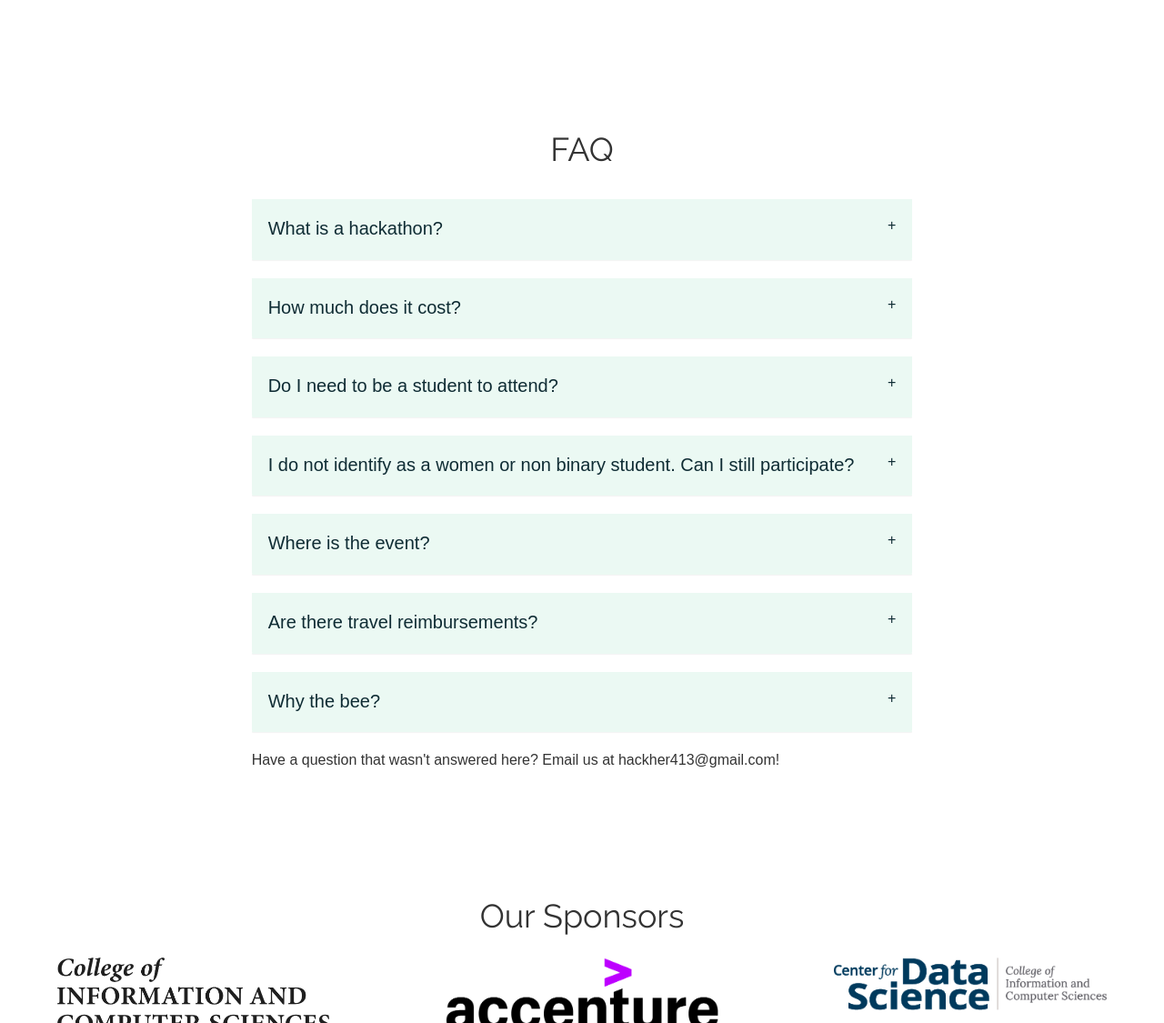
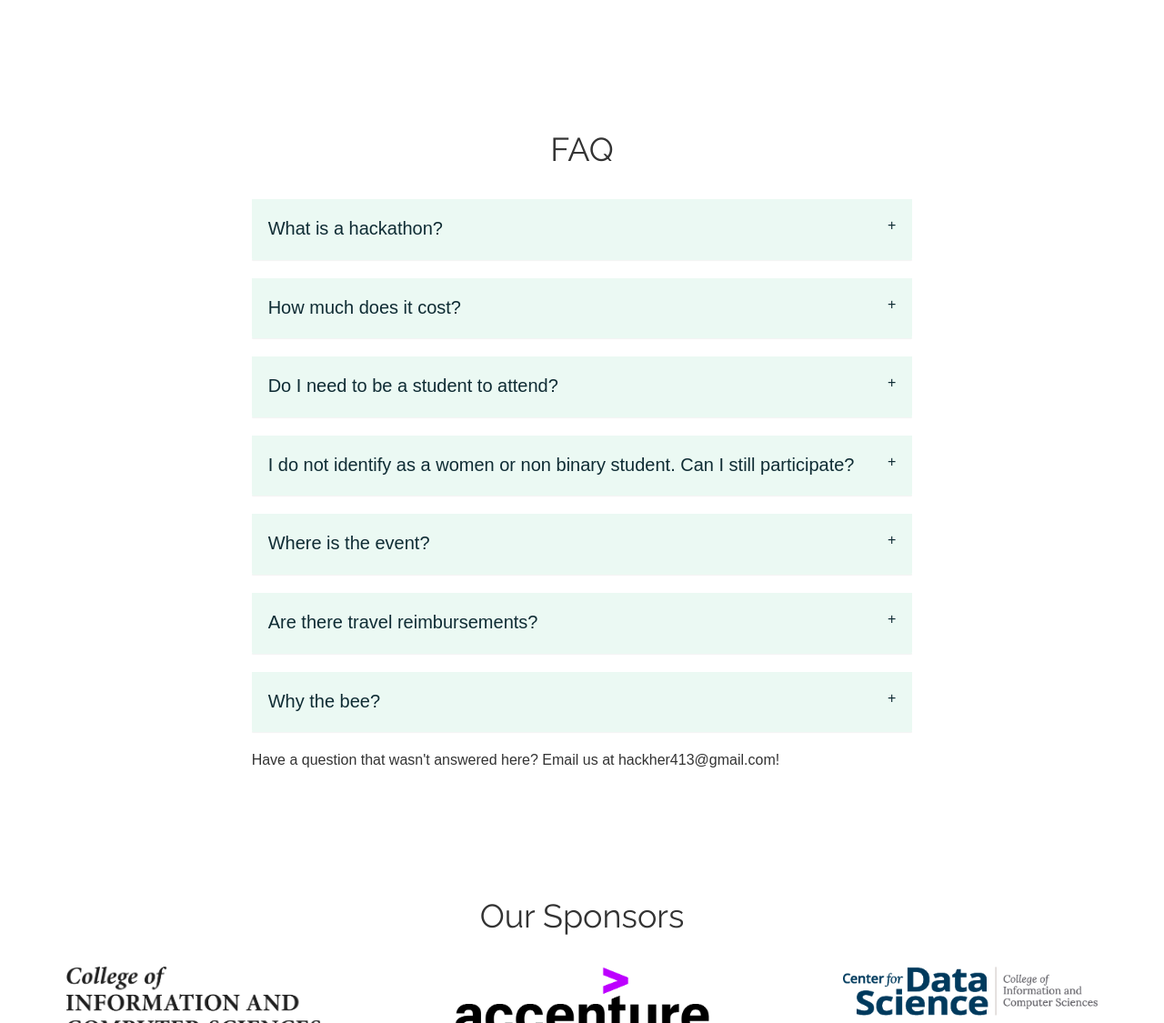
Before and after one commit to hackher413/2019, a Jekyll site: the page built from index.html, in a window 1280 px wide. Shown: the part 3766-4891 px from the top of the page at 91% size. Built offline with Jekyll 4.4.1, drawn with Linux system fonts in a browser that asks for light colours; nearby versions of some CDN libraries; a script that is not in the unit is left out; grey boxes are pictures that could not be loaded.

Commit message:
Update index.html

```diff
--- a/index.html
+++ b/index.html
@@ -86,35 +86,35 @@
     <h1 class="text-center style="font-family: 'Raleway', sans-serif;"">Our Sponsors</h1>
     <div class="row">
       <div class="col py-3">
-              <a target="_blank" href="https://www.cics.umass.edu/"><img class="s-logo" src="images/logos/CICS-medium.png" style=" width:15%; min-width:300px; white-space: nowrap;" alt="UMASS CICS"></a>
+              <a target="_blank" href="https://www.cics.umass.edu/"><img class="s-logo" src="images/logos/CICS-medium.png" style=" width:15%; min-width:300px; white-space: nowrap; padding: 10px;" alt="UMASS CICS"></a>
             </div>
             <div class="col py-3">
-              <a target="_blank" href="https://www.accenture.com/us-en/careers/students-graduates"><img class="s-logo" src="images/logos/Acc_Logo_Black_Purple_RGB.png" style=" width:15%; min-width:300px; white-space: nowrap;" alt="Accenture"></a>
+              <a target="_blank" href="https://www.accenture.com/us-en/careers/students-graduates"><img class="s-logo" src="images/logos/Acc_Logo_Black_Purple_RGB.png" style=" width:15%; min-width:300px; white-space: nowrap; padding: 10px;" alt="Accenture"></a>
             </div>
             <div class="col py-3">
-              <a target="_blank" href="https://ds.cs.umass.edu/"><img class="s-logo" src="images/logos/blue_cds_w_cics.png" style=" width:15%; min-width:300px; white-space: nowrap;" alt="Center for Data Science"></a>
+              <a target="_blank" href="https://ds.cs.umass.edu/"><img class="s-logo" src="images/logos/blue_cds_w_cics.png" style=" width:15%; min-width:300px; white-space: nowrap; padding: 10px;" alt="Center for Data Science"></a>
             </div>
           </div>
           <div class="row">
             <div class="col py-3">
-                    <a target="_blank" href="https://www.travelers.com/"><img class="s-logo" src="images/logos/Travelers-Logo-2.png" style=" width:15%; min-width:300px; white-space: nowrap;" alt="Travelers"></a>
+                    <a target="_blank" href="https://www.travelers.com/"><img class="s-logo" src="images/logos/Travelers-Logo-2.png" style=" width:15%; min-width:300px; white-space: nowrap; padding: 10px;" alt="Travelers"></a>
                   </div>
                   <div class="col py-3">
-                    <a target="_blank" href="https://www.bose.com/en_us/index.html"><img class="s-logo" src="images/logos/Bose-Logo.png" style=" width:15%; min-width:300px; white-space: nowrap;" alt="Bose"></a>
+                    <a target="_blank" href="https://www.bose.com/en_us/index.html"><img class="s-logo" src="images/logos/Bose-Logo.png" style=" width:15%; min-width:300px; white-space: nowrap; padding: 10px;" alt="Bose"></a>
                   </div>
                   <div class="col py-3">
-                    <a target="_blank" href="https://www.isenberg.umass.edu/centers/berthiaume-center-for-entrepreneurship"><img class="s-logo" src="images/logos/Berthiaume.png" style=" width:15%; min-width:300px; white-space: nowrap;" alt="Berthiaume Center for Entrepreneurship"></a>
+                    <a target="_blank" href="https://www.isenberg.umass.edu/centers/berthiaume-center-for-entrepreneurship"><img class="s-logo" src="images/logos/Berthiaume.png" style=" width:15%; min-width:300px; white-space: nowrap; padding: 10px;" alt="Berthiaume Center for Entrepreneurship"></a>
                   </div>
                 </div>
         <div class="row">
             <div class="col py-3">
-              <a target="_blank" href="https://www.massmutual.com/"><img class="s-logo" src="images/logos/MassMutual_logo_blue.png" style=" width:15%; min-width:300px; white-space: nowrap;" alt="MassMutual"></a>
+              <a target="_blank" href="https://www.massmutual.com/"><img class="s-logo" src="images/logos/MassMutual_logo_blue.png" style=" width:15%; min-width:300px; white-space: nowrap; padding: 10px;" alt="MassMutual"></a>
             </div>
             <div class="col py-3">
-              <a target="_blank" href="https://balsamiq.com/"><img class="s-logo" src="images/logos/balsamiq.svg" style=" width:15%; min-width:300px; white-space: nowrap;" alt="Balsamiq"></a>
+              <a target="_blank" href="https://balsamiq.com/"><img class="s-logo" src="images/logos/balsamiq.svg" style=" width:15%; min-width:300px; white-space: nowrap; padding: 10px;" alt="Balsamiq"></a>
             </div>
             <div class="col py-3">
-              <a target="_blank" href="https://www.facebook.com"><img class="s-logo" src="images/logos/facebook-logo-psd.jpg" style=" width:15%; min-width:300px; white-space: nowrap;" alt="Facebook"></a>
+              <a target="_blank" href="https://www.facebook.com"><img class="s-logo" src="images/logos/facebook-logo-psd.jpg" style=" width:15%; min-width:300px; white-space: nowrap; padding: 10px;" alt="Facebook"></a>
             </div>
           </div>
 
```
